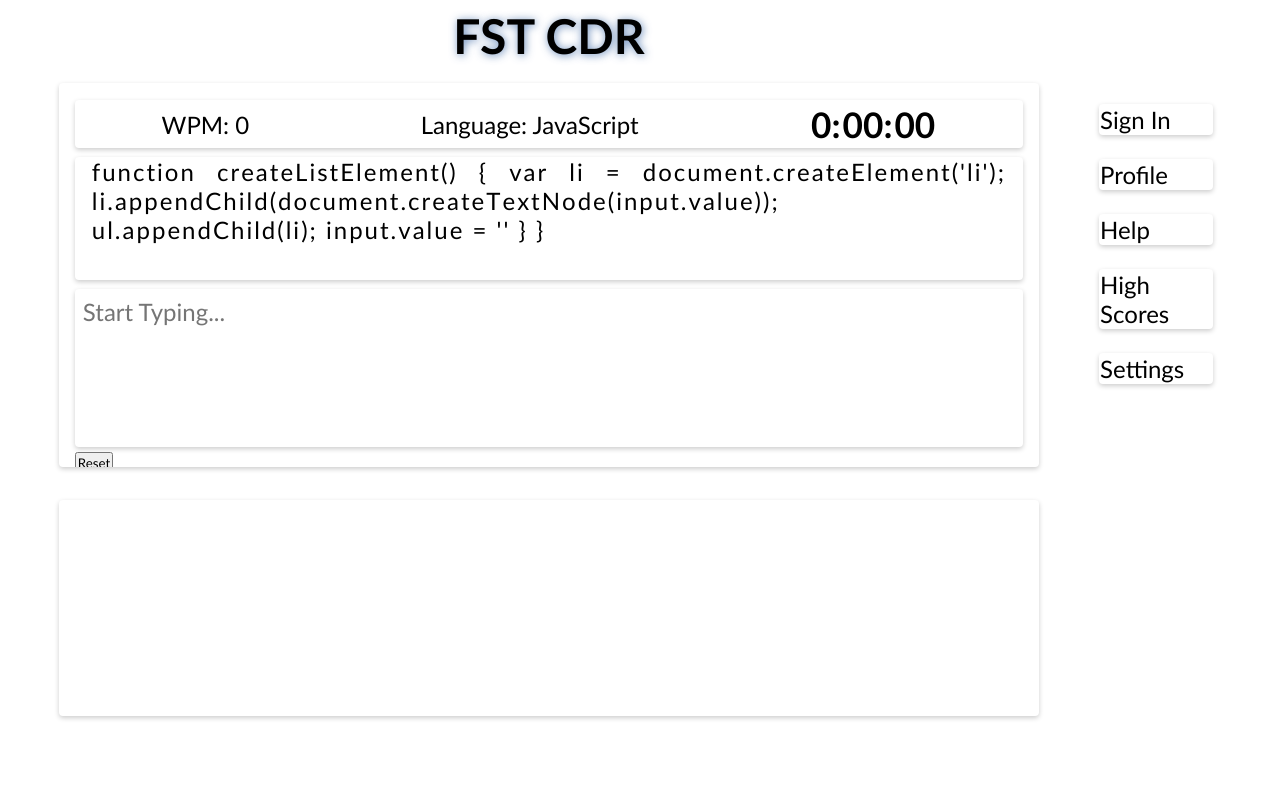
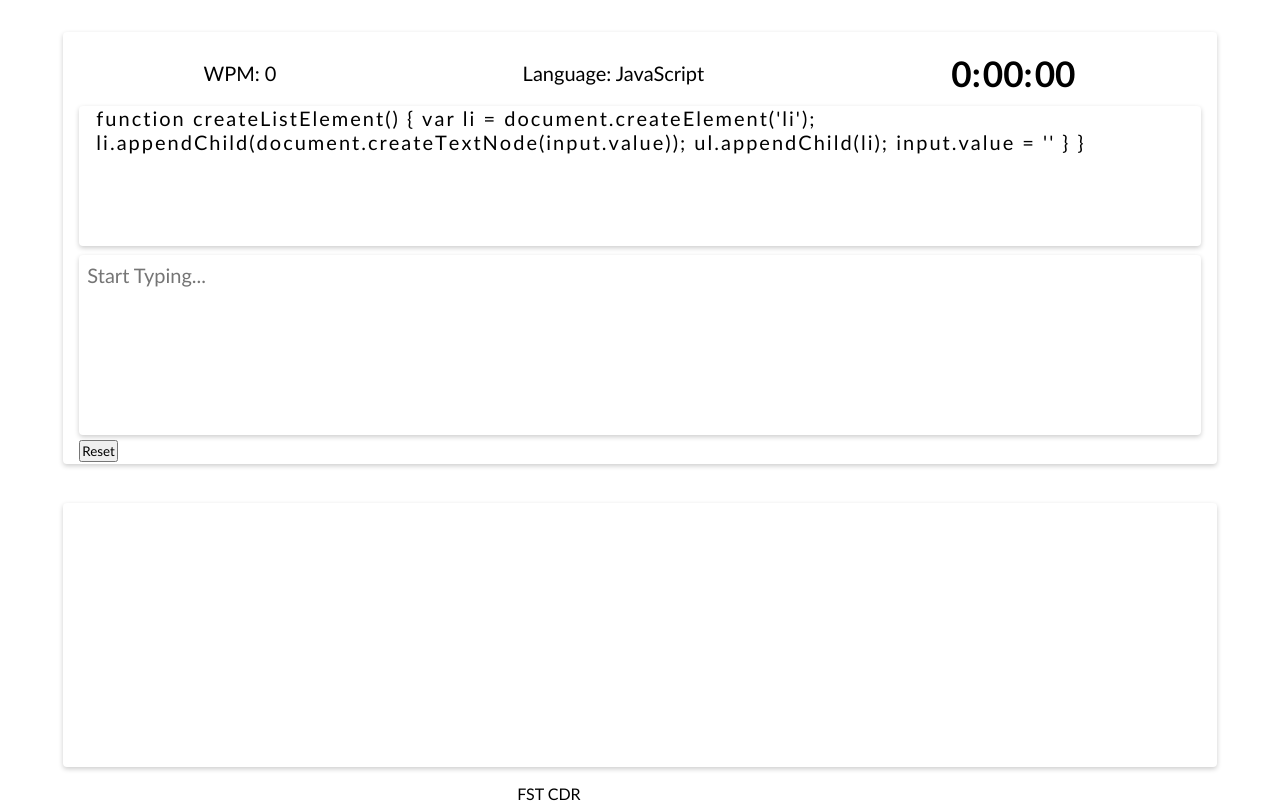
Before and after one commit to ijkeller/Coding-Focused-Typing-Tutor, a React (Create React App) app in the folder react-client/: page / in a window 1280 px wide. Built offline with nearby package versions, Linux system fonts and the light colour scheme.

Commit message:
working on the keys for the keyboard to display properly

```diff
--- a/react-client/src/index.css
+++ b/react-client/src/index.css
@@ -2,7 +2,7 @@
   font-family: 'Gill Sans', 'Gill Sans MT', Calibri, 'Trebuchet MS', sans-serif;
   box-sizing: border-box;
   list-style: none;
-  --standard-font-size: 1.5rem;
+  --standard-font-size: 1.25rem;
   --padding: 1rem;
   --box-shadow-standard: 0 2px 5px 0 rgba(0, 0, 0, 0.2);
   --border-radius-standard: .25rem;
@@ -45,23 +45,13 @@
 
 li {
   background: var(--background-color);
-  font-size: var(--standard-font-size);
-  /* border: none; */
-  box-shadow: var(--box-shadow-standard);
+  font-size: 1rem;
+/* border: none; */
+/* box-shadow: var(--box-shadow-standard); */
   border-radius: var(--border-radius-standard);
-  margin-top: 1.5rem;
-  text-align: left;
+  margin-top: .5rem;
+  text-align: center;
   margin-bottom: .5rem;
-}
-
-.title {
-  grid-column: 1/2;
-  grid-row: 1/2;
-  text-align: center;
-  font-size: 3rem;
-  margin: 0 auto;
-  font-weight: bold;
-  text-shadow: 1px 1px 8px rgba(62, 106, 168, .8);
 }
 
 .card {
@@ -78,13 +68,13 @@ li {
 }
 
 #typing-container {
-  grid-column: 1/2;
-  grid-row: 2/3;
+  grid-column: 1/3;
+  grid-row: 1/3;
 }
 
 #qwerty-container {
-  grid-column: 1/2;
-  grid-row: 3/4;
+  grid-column: 1/3;
+  grid-row: 3/5;
 }
 
 .data {
@@ -93,15 +83,14 @@ li {
   align-items: center;
   font-size: var(--standard-font-size);
   background: var(--background-color);
-  /* border: none; */
-  box-shadow: var(--box-shadow-standard);
-  border-radius: var(--border-radius-standard);
+  border: none;
+  /* box-shadow: var(--box-shadow-standard); */
+  /* border-radius: var(--border-radius-standard); */
   overflow: hidden;
 }
 
 .timer {
   font-size: 2.2rem;
-  /* color: #F0DB4F; */
   font-weight: bold;
   justify-self: right;
 }
@@ -113,7 +102,7 @@ li {
   margin: .5rem auto;
   padding: .5rem;
   justify-self: center;
-  text-align: justify;
+  word-wrap: break-word;
   font-size: var(--standard-font-size);
   background: var(--background-color);
   border: none;
@@ -134,6 +123,86 @@ li {
   resize: none;
 }
 
+.keyboard {
+  height: 100%;
+  width: 100%;
+  display: grid;
+  grid-template-rows: repeat(5, 20%);
+}
+
+.kl {
+  list-style: none;
+
+  width: 100%;
+  height: 100%;
+}
+
+.kl1 {
+  display: grid;
+  grid-template-columns: repeat(15, 6.667%);
+}
+
+.keys {
+  /* text-orientation: upright; */
+  /* writing-mode: vertical-lr; */
+  display: inline;
+  height: 100%;
+  width: 100%;
+  text-align: center;
+  text-justify: center;
+  border: 2px black;
+  border-radius: .25rem;
+}
+
+/* #l1-1 {
+  grid-column: 1/2;
+}
+
+#l1-2 {
+  grid-column: 2/3;
+}
+
+#l1-3 {
+  grid-column: 3/4;
+}
+
+#l1-4 {
+  grid-column: 4/5;
+}
+
+#l1-5 {
+  grid-column: 5/6;
+}
+
+#l1-6 {
+  grid-column: 6/7;
+}
+
+#l1-7 {
+  grid-column: 7/8;
+}
+
+#l1-8 {
+  grid-column: 8/9;
+}
+
+#l1-9 {
+  grid-column: 9/10;
+}
+
+#l1-10 {
+  grid-column: 10/11;
+}
+
+#l1-11 {
+  grid-column: 11/12;
+}
+
+
+#l1-12 {
+  grid-column: 14/16;
+} */
+
 .correct {
   opacity: .65;
 }
```
